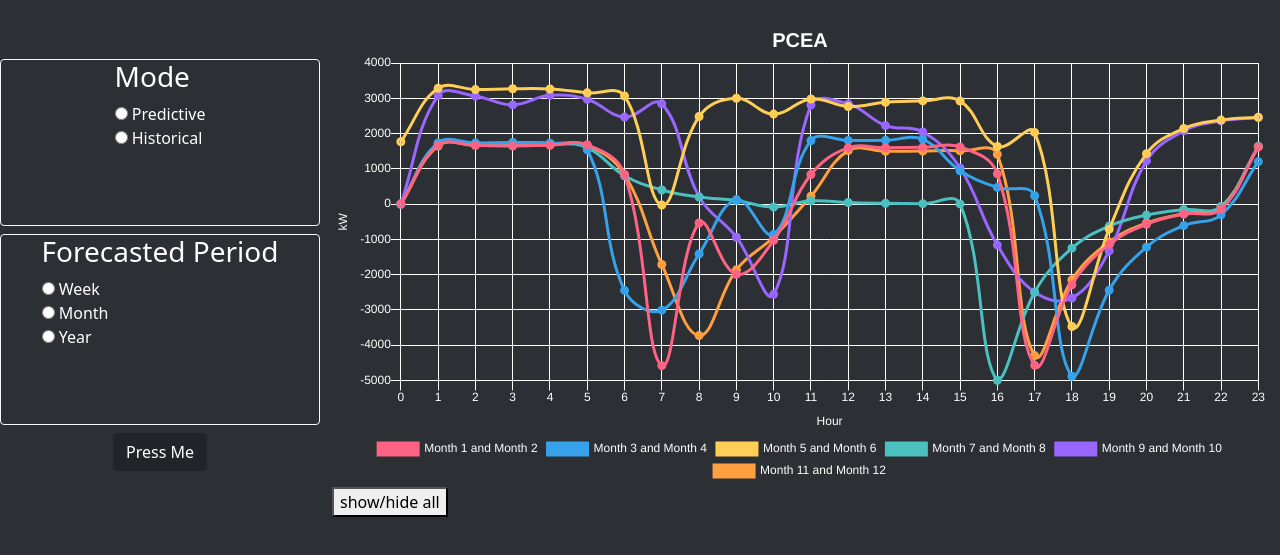
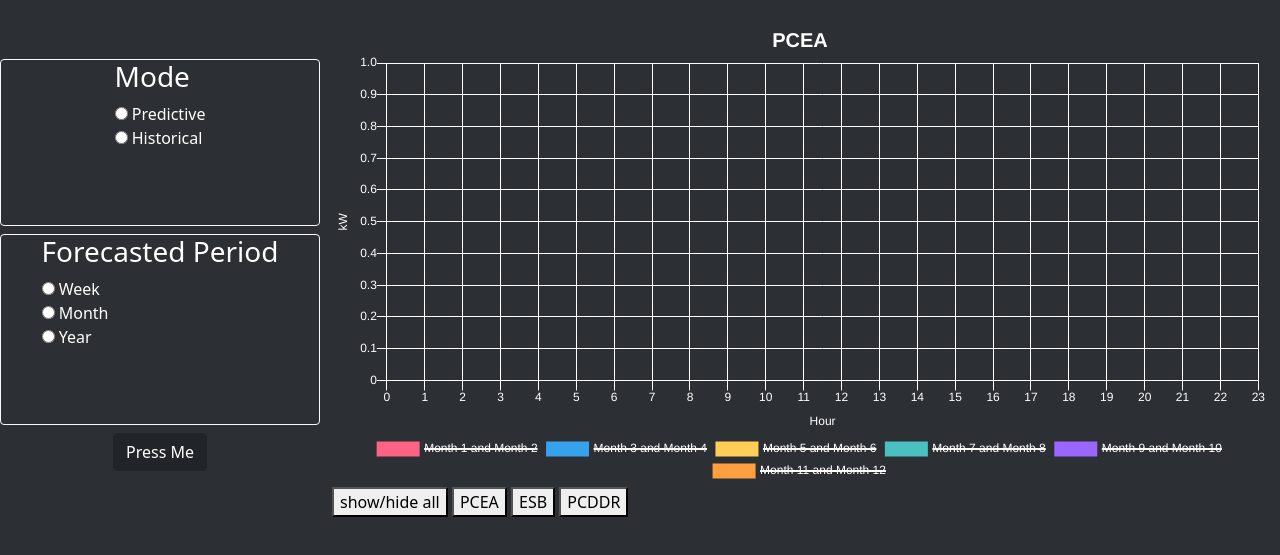
Before and after one commit to kevinxieee/Capstone, a plain HTML site: page index.html in a window 1280 px wide. Both pictures are taken after a click on the button "show/hide all". Shown: the part 69-624 px from the top of the page. Drawn offline with nearby package versions, Linux system fonts and the light colour scheme.

Commit message:
added toggle functionality

```diff
--- a/index.html
+++ b/index.html
@@ -74,13 +74,18 @@
                     }
                 </script>
                 <canvas id="chart" width="40" height="20"></canvas>
+                <button id="toggle">show/hide all</button>
+                <button id="pcea">PCEA</button>
+                <button id="esb">ESB</button>
+                <button id="pcddr">PCDDR</button>
                 <script>
+                    var myChart;
                     chart();
                     async function chart(){
                         const data = await getData();
                         const ctx = document.getElementById('chart').getContext('2d');
                         Chart.defaults.global.defaultFontColor = 'white'
-                        const myChart = new Chart(ctx, {
+                        myChart = new Chart(ctx, {
                             type: 'line',
                             data: {
                                 labels: data.hours,
@@ -167,11 +172,18 @@
                                     position: 'bottom',
                                     padding: 10
                                 }
-                            }
+                            },
                         });
-                    }
+                    };
+                    // FIX THIS, TOGGLING WRONG WHEN CLICKING ONE DATASET FIRST
+                    document.getElementById("toggle").addEventListener('click', () => {
+                        myChart.data.datasets.forEach(function(ds) {
+                            ds.hidden = !ds.hidden;
+                        })
+                        myChart.update();
+                    });
                     </script>
-                <button id="toggle">show/hide all</button>
+
             </div>
         </div>
     </div>
```
